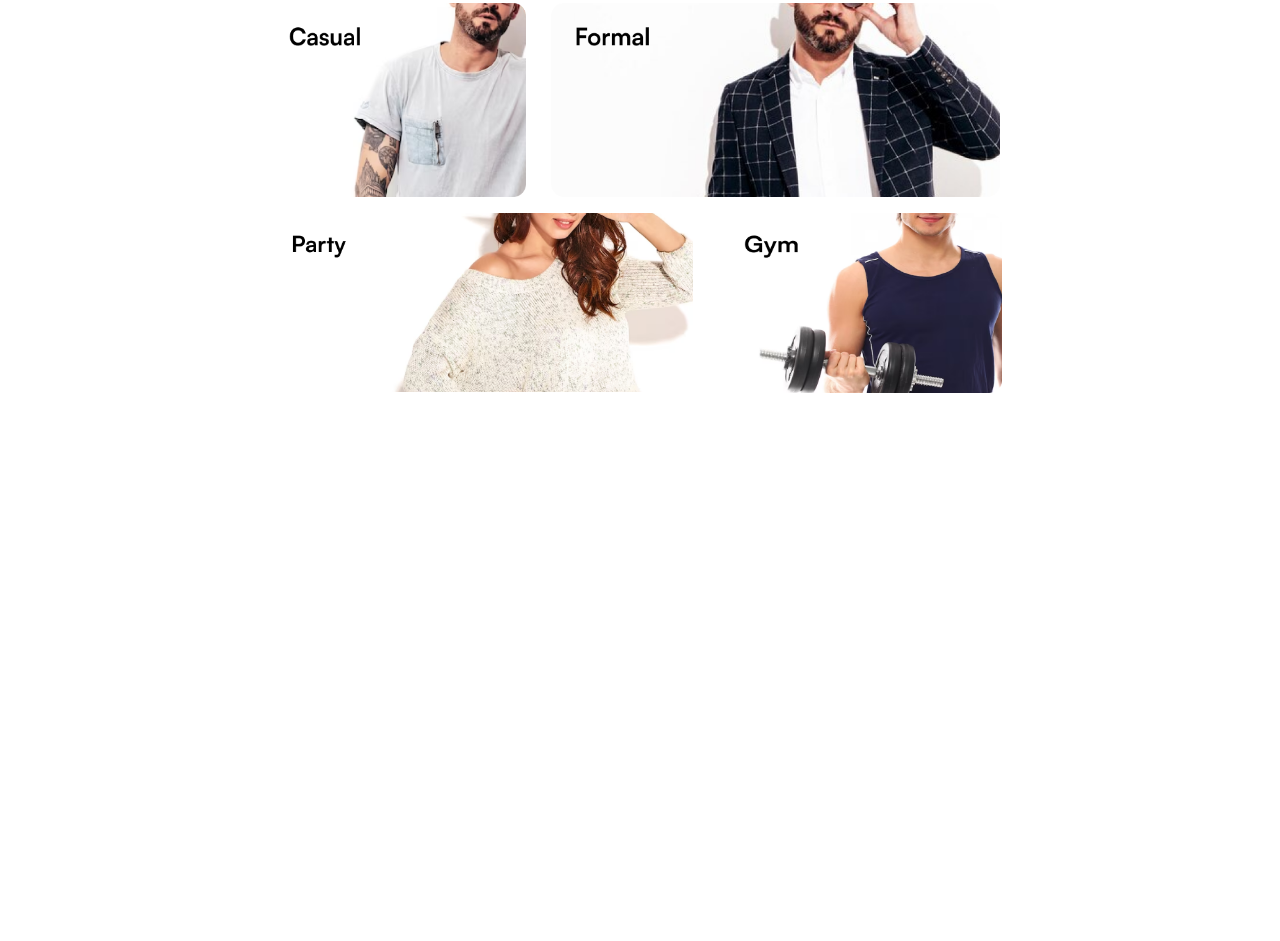
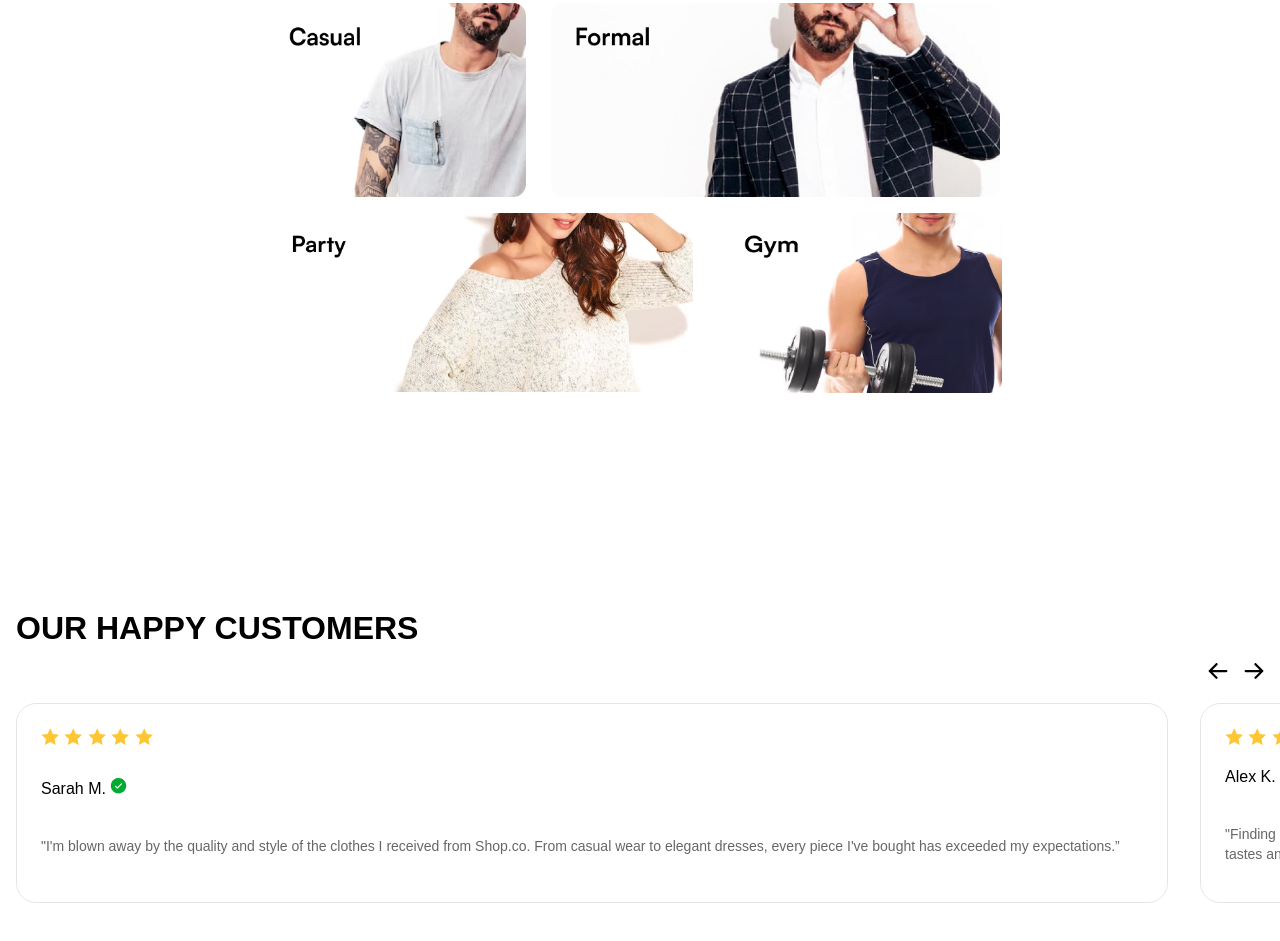
Before and after one commit to lauraensilva/e-commerce-compass, a plain HTML site: page index.html in a window 1280 px wide. Shown: the part 2661-3602 px from the top of the page. Before the commit the page ends 3239 px from the top, so only its background shows below. Drawn offline with Linux system fonts and the light colour scheme.

Commit message:
add comentarios

```diff
--- a/index.html
+++ b/index.html
@@ -129,6 +129,69 @@
             </div>
         </div>
     </section>
+    <section class="avaliacao">
+        <div class="avaliacao-title">
+            <h3>OUR HAPPY CUSTOMERS</h3>
+            <div class="avaliacao-title-icons">
+                <img id="seta-esquerda" src="img/seta-esquerda-icon.svg" alt="Seta Esquerda Icon">
+                <img id="seta-direita" src="img/seta-direita-icon.svg" alt="Seta Direita Icon">
+            </div>
+        </div>
+        <div class="avaliacao-container">
+            <div class="avaliacao-card ">
+                <div class="avaliacao-card-stars">
+                    <img src="img/estrela-icon.svg" alt="Estrela Icon">
+                    <img src="img/estrela-icon.svg" alt="Estrela Icon">
+                    <img src="img/estrela-icon.svg" alt="Estrela Icon">
+                    <img src="img/estrela-icon.svg" alt="Estrela Icon">
+                    <img src="img/estrela-icon.svg" alt="Estrela Icon">
+                </div>
+                <div class="avaliacao-usuario">
+                    <p class="avaliacao-usuario-nome">Sarah M. <img src="img/verify-icon.svg" alt="Verificado Icon"></p>
+                    <p class="avaliacao-usuario-texto">"I'm blown away by the quality and style of the clothes I received from Shop.co. From casual wear to elegant dresses, every piece I've bought has exceeded my expectations.”</p>
+                </div>
+            </div>
+            <div class="avaliacao-card">
+                <div class="avaliacao-card-stars">
+                    <img src="img/estrela-icon.svg" alt="Estrela Icon">
+                    <img src="img/estrela-icon.svg" alt="Estrela Icon">
+                    <img src="img/estrela-icon.svg" alt="Estrela Icon">
+                    <img src="img/estrela-icon.svg" alt="Estrela Icon">
+                    <img src="img/estrela-icon.svg" alt="Estrela Icon">
+                </div>
+                <div class="avaliacao-usuario">
+                    <p class="avaliacao-usuario-nome">Alex K. <img src="img/verify-icon.svg" alt="Verificado Icon"></p>
+                    <p class="avaliacao-usuario-texto">"Finding clothes that align with my personal style used to be a challenge until I discovered Shop.co. The range of options they offer is truly remarkable, catering to a variety of tastes and occasions.”</p>
+                </div>
+            </div>
+            <div class="avaliacao-card">
+                <div class="avaliacao-card-stars">
+                    <img src="img/estrela-icon.svg" alt="Estrela Icon">
+                    <img src="img/estrela-icon.svg" alt="Estrela Icon">
+                    <img src="img/estrela-icon.svg" alt="Estrela Icon">
+                    <img src="img/estrela-icon.svg" alt="Estrela Icon">
+                    <img src="img/estrela-icon.svg" alt="Estrela Icon">
+                </div>
+                <div class="avaliacao-usuario">
+                    <p class="avaliacao-usuario-nome">James L. <img src="img/verify-icon.svg" alt="Verificado Icon"></p>
+                    <p class="avaliacao-usuario-texto">"As someone who's always on the lookout for unique fashion pieces, I'm thrilled to have stumbled upon Shop.co. The selection of clothes is not only diverse but also on-point with the latest trends.”</p>
+                </div>
+            </div>
+            <div class="avaliacao-card">
+                <div class="avaliacao-card-stars">
+                    <img src="img/estrela-icon.svg" alt="Estrela Icon">
+                    <img src="img/estrela-icon.svg" alt="Estrela Icon">
+                    <img src="img/estrela-icon.svg" alt="Estrela Icon">
+                    <img src="img/estrela-icon.svg" alt="Estrela Icon">
+                    <img src="img/estrela-icon.svg" alt="Estrela Icon">
+                </div>
+                <div class="avaliacao-usuario">
+                    <p class="avaliacao-usuario-nome">Mooen <img src="img/verify-icon.svg" alt="Verificado Icon"></p>
+                    <p class="avaliacao-usuario-texto">"As someone who's always on the lookout for unique fashion pieces, I'm thrilled to have stumbled upon Shop.co. The selection of clothes is not only diverse but also on-point with the latest trends.”</p>
+                </div>
+            </div>
+        </div>
+    </section>
 
 </body>
 </html>
--- a/style.css
+++ b/style.css
@@ -277,6 +277,71 @@ footer {
     height: 88%;
     margin-right: 10%;
 }
+.avaliacao {
+    margin-bottom: 50px;
+
+    .avaliacao-title {
+        display: flex;
+        flex-direction: row;
+        justify-content: space-between;
+        align-items: flex-end;
+        margin: 0 16px 24px 16px;
+
+        h3 {
+            font-size: 32px;
+        }
+
+        .avaliacao-title-icons {
+            display: flex;
+            gap: 16px;
+        }
+    }
+
+    .avaliacao-container {
+        display: flex;
+        width: 100%;
+        position: relative;
+        overflow: hidden; /* Adicionado para evitar expansão do layout */
+    }
+
+    .avaliacao-card {
+        /*display: none;  Oculta todos os cards por padrão */
+        padding: 24px;
+        margin: 0 16px;
+        border-radius: 20px;
+        border: 1px solid rgba(0, 0, 0, 0.10);
+        align-items: flex-start;
+        align-content: flex-start;
+        flex-wrap: wrap;
+        gap: 12px;
+        min-width: 90%;
+        box-sizing: border-box;
+    }
+
+     .avaliacao-card:first-child {
+        display: flex; /* Mostra apenas o primeiro card inicialmente */
+    }
+
+    .avaliacao-usuario {
+        display: flex;
+        flex-direction: column;
+        align-items: flex-start;
+        gap: 8px;
+        align-self: stretch;
+
+        .avaliacao-usuario-nome {
+            font-size: 16px;
+            text-align: center;
+        }
+
+        .avaliacao-usuario-texto {
+            font-size: 14px;
+            color: rgba(0, 0, 0, 0.60);
+            line-height: 20px;
+        }
+    }
+}
+
 @media (max-width: 768px) {
     .product {
         width: calc(50% - 20px);
```
Also changed, not shown: img/estrela-icon.svg (added), img/seta-direita-icon.svg (added), img/seta-esquerda-icon.svg (added), img/verify-icon.svg (added).
